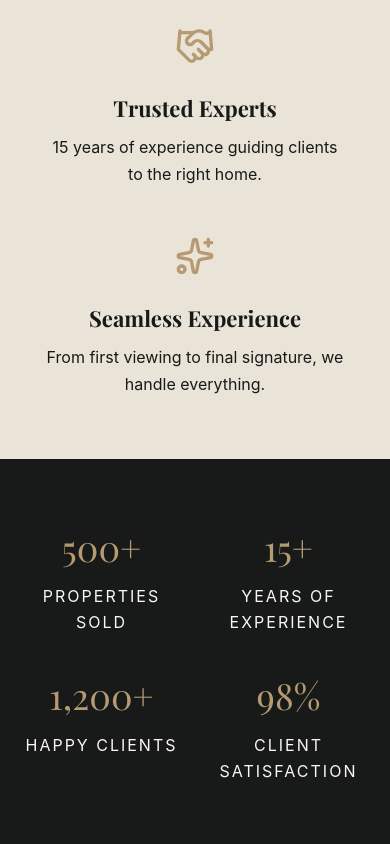
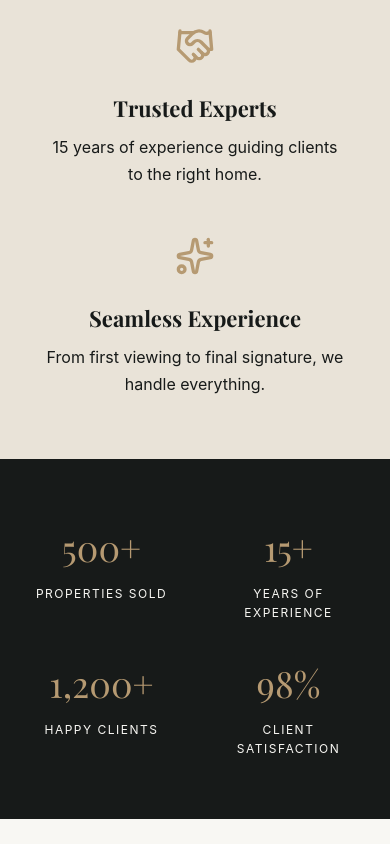
Before and after one commit to A-mira-1010/luxe-estate, a plain HTML site: page index.html in a window 390 px wide. Shown: the part 2958-3802 px from the top of the page. After the commit the page ends 3777 px from the top, so only its background shows below. Drawn offline with nearby package versions, Linux system fonts and the light colour scheme; a web font is replaced by a local one.

Commit message:
style: ubdate media queries for stats section

```diff
--- a/css/style.css
+++ b/css/style.css
@@ -6,7 +6,8 @@
   --gray: #8b8982;
   --font-heading: "Playfair Display", serif;
   --font-body: "Inter", sans-serif;
-}
+  color-scheme: light;
+  }
 * {
   margin: 0;
   padding: 0;
@@ -269,10 +270,10 @@ ul {
   padding: 80px 0;
 }
 .stats-grid {
-display: grid;
-grid-template-columns: repeat(4, 1fr);
-gap: 40px;
-text-align: center;
+  display: grid;
+  grid-template-columns: repeat(4, 1fr);
+  gap: 40px;
+  text-align: center;
 }
 .stat-number {
   font-family: var(--font-heading);
@@ -376,4 +377,8 @@ text-align: center;
   .stat-number {
     font-size: 36px;
   }
+  .stat-label {
+    font-size: 12px;
+    letter-spacing: 1.5px;
+  }
 }
```
